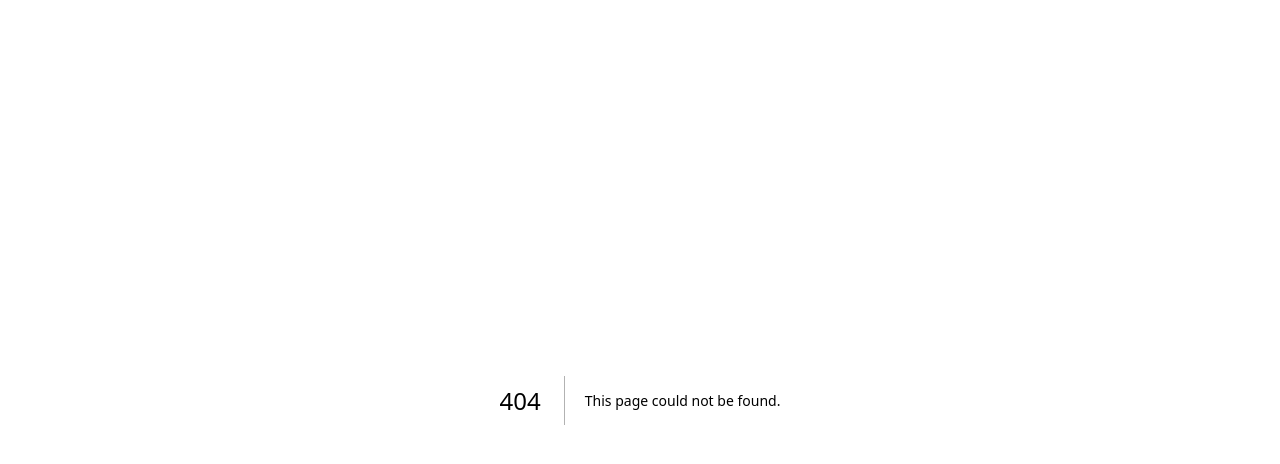
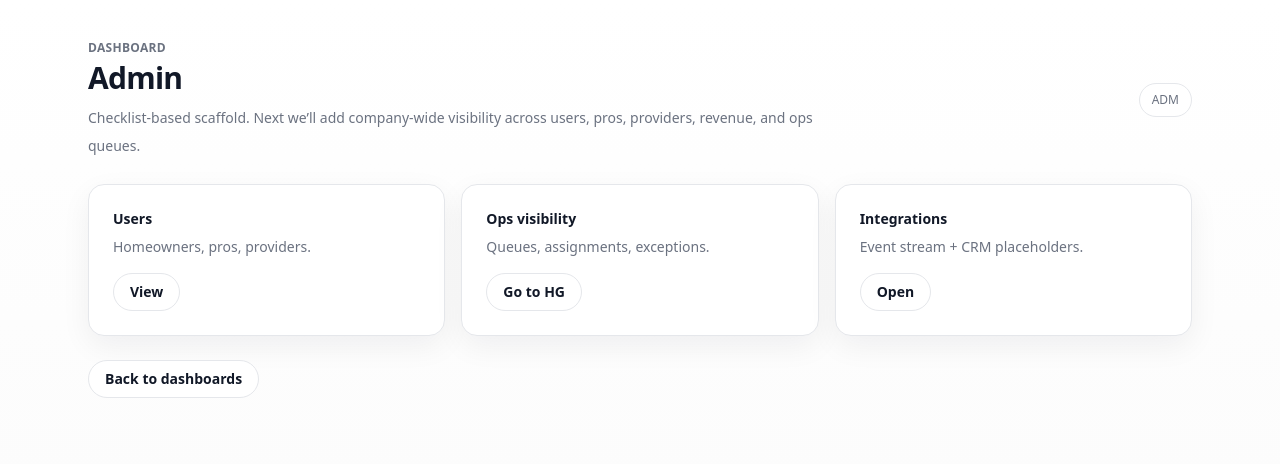
Before and after one commit to Nandified/homeworke, a Next.js app: page /dashboard/admin in a window 1280 px wide. Before the commit this address had no page. Shown: the top 464 px of the page. Built offline with nearby package versions, Linux system fonts and the light colour scheme.

Commit message:
Align dashboard lanes to checklist roles (HG/PM/ADM)

```diff
--- /dev/null
+++ b/src/app/dashboard/admin/page.tsx
@@ -0,0 +1,58 @@
+import Link from "next/link";
+import { Button, Card, Container, Pill } from "@/components/ui";
+
+export default function Page() {
+  return (
+    <div className="min-h-screen bg-gradient-to-b from-white to-[#fafafa]">
+      <Container className="py-10">
+        <div className="flex flex-wrap items-center justify-between gap-3">
+          <div>
+            <div className="text-xs font-semibold uppercase tracking-wide text-[var(--hw-muted)]">Dashboard</div>
+            <h1 className="mt-1 text-3xl font-extrabold tracking-tight">Admin</h1>
+            <div className="mt-2 max-w-3xl text-sm leading-7 text-[var(--hw-muted)]">
+              Checklist-based scaffold. Next we’ll add company-wide visibility across users, pros, providers, revenue, and
+              ops queues.
+            </div>
+          </div>
+          <Pill>ADM</Pill>
+        </div>
+
+        <div className="mt-6 grid grid-cols-1 gap-4 lg:grid-cols-3">
+          <Card className="p-6">
+            <div className="text-sm font-semibold">Users</div>
+            <div className="mt-2 text-sm text-[var(--hw-muted)]">Homeowners, pros, providers.</div>
+            <div className="mt-4">
+              <Button variant="ghost" disabled>
+                View
+              </Button>
+            </div>
+          </Card>
+          <Card className="p-6">
+            <div className="text-sm font-semibold">Ops visibility</div>
+            <div className="mt-2 text-sm text-[var(--hw-muted)]">Queues, assignments, exceptions.</div>
+            <div className="mt-4">
+              <Link href="/dashboard/hg">
+                <Button variant="ghost">Go to HG</Button>
+              </Link>
+            </div>
+          </Card>
+          <Card className="p-6">
+            <div className="text-sm font-semibold">Integrations</div>
+            <div className="mt-2 text-sm text-[var(--hw-muted)]">Event stream + CRM placeholders.</div>
+            <div className="mt-4">
+              <Link href="/integrations">
+                <Button variant="ghost">Open</Button>
+              </Link>
+            </div>
+          </Card>
+        </div>
+
+        <div className="mt-6">
+          <Link href="/dashboard">
+            <Button variant="ghost">Back to dashboards</Button>
+          </Link>
+        </div>
+      </Container>
+    </div>
+  );
+}
--- /dev/null
+++ b/src/app/dashboard/hg/page.tsx
@@ -0,0 +1,49 @@
+import Link from "next/link";
+import { Button, Card, Container, Pill } from "@/components/ui";
+
+export default function Page() {
+  return (
+    <div className="min-h-screen bg-gradient-to-b from-white to-[#fafafa]">
+      <Container className="py-10">
+        <div className="flex flex-wrap items-center justify-between gap-3">
+          <div>
+            <div className="text-xs font-semibold uppercase tracking-wide text-[var(--hw-muted)]">Dashboard</div>
+            <h1 className="mt-1 text-3xl font-extrabold tracking-tight">Home Guide (Ops)</h1>
+            <div className="mt-2 max-w-3xl text-sm leading-7 text-[var(--hw-muted)]">
+              Checklist-based scaffold. Next we’ll implement the intake queue, triage actions, and assignment tools with an
+              audit trail.
+            </div>
+          </div>
+          <Pill>HG</Pill>
+        </div>
+
+        <div className="mt-6 grid grid-cols-1 gap-4 lg:grid-cols-3">
+          <Card className="p-6 lg:col-span-2">
+            <div className="text-sm font-semibold">Intake queue (next)</div>
+            <div className="mt-2 text-sm text-[var(--hw-muted)]">New requests, triage status, assignment to PM/provider.</div>
+            <div className="mt-4">
+              <Link href="/appointments/demo">
+                <Button>View live example</Button>
+              </Link>
+            </div>
+          </Card>
+          <Card className="p-6">
+            <div className="text-sm font-semibold">Event stream</div>
+            <div className="mt-2 text-sm text-[var(--hw-muted)]">Ingest + integrations spec for automation.</div>
+            <div className="mt-4">
+              <Link href="/integrations">
+                <Button variant="ghost">View</Button>
+              </Link>
+            </div>
+          </Card>
+        </div>
+
+        <div className="mt-6">
+          <Link href="/dashboard">
+            <Button variant="ghost">Back to dashboards</Button>
+          </Link>
+        </div>
+      </Container>
+    </div>
+  );
+}
--- a/src/app/dashboard/page.tsx
+++ b/src/app/dashboard/page.tsx
@@ -4,10 +4,42 @@ import Image from "next/image";
 import { Button, Card, Container, Pill } from "@/components/ui";
 
 const lanes = [
-  { key: "homeowner", title: "Homeowner Dashboard", note: "Track requests, appointments, estimates, and updates.", href: "/dashboard/homeowner" },
-  { key: "partner", title: "Partner Dashboard", note: "Client status, referral attribution, CRM signals.", href: "/dashboard/partner" },
-  { key: "provider", title: "Service Provider Dashboard", note: "Offers, schedule, job steps, payouts.", href: "/dashboard/provider" },
-  { key: "ops", title: "Ops Dashboard", note: "Home Guide queue, assignments, exceptions.", href: "/dashboard/ops" },
+  {
+    key: "homeowner",
+    title: "Homeowner Dashboard",
+    note: "Request service, track appointments, review estimates, and see updates.",
+    href: "/dashboard/homeowner",
+  },
+  {
+    key: "partner",
+    title: "Partner / Real Estate Pro Dashboard",
+    note: "Client status, sharing preferences, and CRM signals.",
+    href: "/dashboard/partner",
+  },
+  {
+    key: "provider",
+    title: "Service Provider Dashboard",
+    note: "Offers, availability, active jobs, and check-ins.",
+    href: "/dashboard/provider",
+  },
+  {
+    key: "hg",
+    title: "Home Guide (Ops) Dashboard",
+    note: "Intake queue, triage, assignments, and exceptions.",
+    href: "/dashboard/hg",
+  },
+  {
+    key: "pm",
+    title: "Project Manager Dashboard",
+    note: "Today’s visits, on-the-way updates, and verification steps.",
+    href: "/dashboard/pm",
+  },
+  {
+    key: "admin",
+    title: "Admin Dashboard",
+    note: "Company-wide visibility: users, pros, providers, money, ops.",
+    href: "/dashboard/admin",
+  },
 ];
 
 export default function Page() {
--- /dev/null
+++ b/src/app/dashboard/pm/page.tsx
@@ -0,0 +1,49 @@
+import Link from "next/link";
+import { Button, Card, Container, Pill } from "@/components/ui";
+
+export default function Page() {
+  return (
+    <div className="min-h-screen bg-gradient-to-b from-white to-[#fafafa]">
+      <Container className="py-10">
+        <div className="flex flex-wrap items-center justify-between gap-3">
+          <div>
+            <div className="text-xs font-semibold uppercase tracking-wide text-[var(--hw-muted)]">Dashboard</div>
+            <h1 className="mt-1 text-3xl font-extrabold tracking-tight">Project Manager</h1>
+            <div className="mt-2 max-w-3xl text-sm leading-7 text-[var(--hw-muted)]">
+              Checklist-based scaffold. Next we’ll add today’s visits, on-the-way toggles, and PM-assisted estimating
+              capture.
+            </div>
+          </div>
+          <Pill>PM</Pill>
+        </div>
+
+        <div className="mt-6 grid grid-cols-1 gap-4 lg:grid-cols-3">
+          <Card className="p-6 lg:col-span-2">
+            <div className="text-sm font-semibold">Today’s appointment</div>
+            <div className="mt-2 text-sm text-[var(--hw-muted)]">Day-of tracking: assigned, on the way, arrived, completed.</div>
+            <div className="mt-4">
+              <Link href="/appointments/demo">
+                <Button>Open timeline</Button>
+              </Link>
+            </div>
+          </Card>
+          <Card className="p-6">
+            <div className="text-sm font-semibold">Calendar (next)</div>
+            <div className="mt-2 text-sm text-[var(--hw-muted)]">Google Calendar connect for PM scheduling.</div>
+            <div className="mt-4">
+              <Button variant="ghost" disabled>
+                Connect
+              </Button>
+            </div>
+          </Card>
+        </div>
+
+        <div className="mt-6">
+          <Link href="/dashboard">
+            <Button variant="ghost">Back to dashboards</Button>
+          </Link>
+        </div>
+      </Container>
+    </div>
+  );
+}
```
